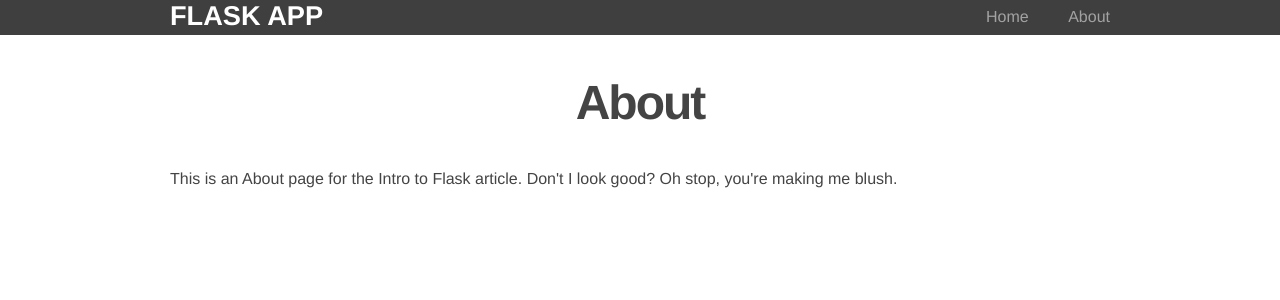
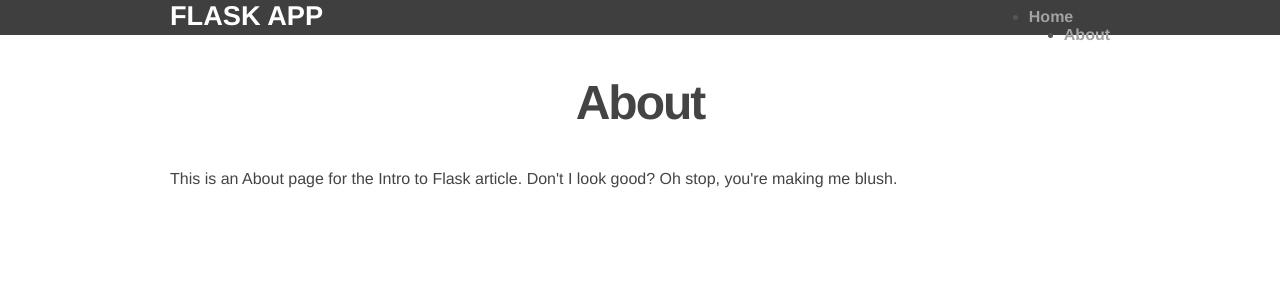
Before and after one commit to Chell0/cp-readiness, a Flask app: page /about in a window 1280 px wide. Shown: the top 300 px of the page. Run offline with Flask 2, Linux system fonts and the light colour scheme.

Commit message:
made some edits

```diff
--- a/app/static/css/main.css
+++ b/app/static/css/main.css
@@ -72,9 +72,9 @@ h3 {
     margin-top: 8px;
 }
 
-.menu li {
+/* .menu li {
     display: inline;
-}
+} */
 
 .menu li + li {
     margin-left: 35px;
--- a/app/templates/layout.html
+++ b/app/templates/layout.html
@@ -11,12 +11,12 @@
     <header>
         <div class="container">
             <h1 class="logo">Flask App</h1>
-            <nav>
+            <strong><nav>
                 <ul class="menu">
                     <li><a href="{{ url_for('home') }}">Home</a></li>
                     <li><a href="{{ url_for('about') }}">About</a></li>
                 </ul>
-            </nav>
+            </nav></strong>
         </div>
     </header>
 
```
Also changed, not shown: app/templates/about.html (+4 -4 lines), app/routes.py (line endings or trailing spaces).
